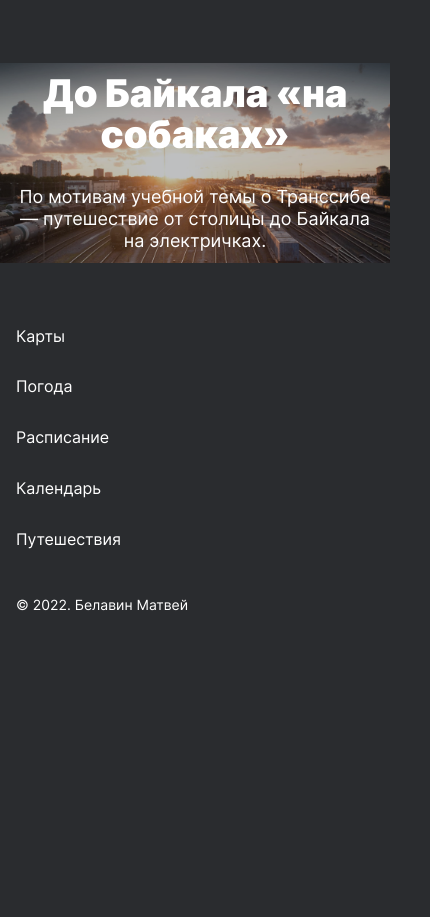
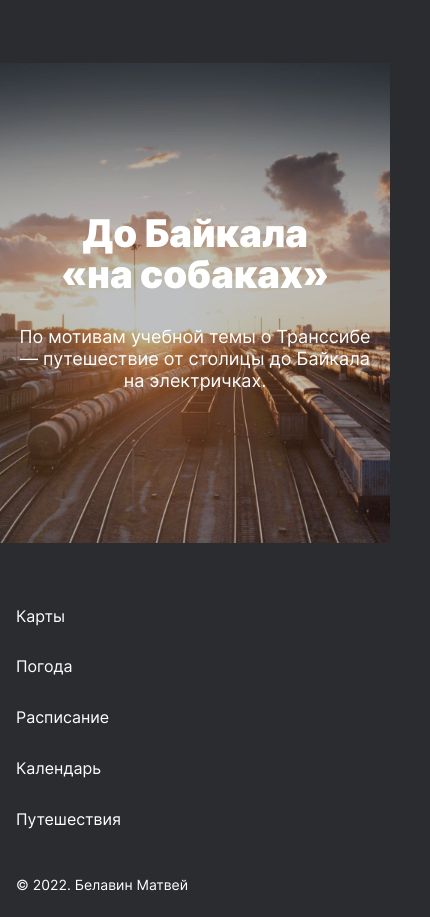
Before and after one commit to b3lav1n/russian-travel-bootcamp, a plain HTML site: page index.html in a window 390 px wide. Shown: the part 10091-11008 px from the top of the page, 430 px wide, since content can reach past the window. Before the commit the page ends 10728 px from the top, so only its background shows below. Drawn offline with Linux system fonts and the light colour scheme.

Commit message:
правки 2

```diff
--- a/blocks/cover/__background/cover__background.css
+++ b/blocks/cover/__background/cover__background.css
@@ -33,14 +33,6 @@
 
 @media screen and (max-width: 768px) {
     .cover__background {
-        max-width: 768px;
-        min-height: 480px;
+       min-height: 480px;
     }
 }
-
-@media screen and (max-width: 480px) {
-    .cover__background {
-        width: 100%;
-        min-height: 200px;
-    }
-}
--- a/blocks/cover/cover.css
+++ b/blocks/cover/cover.css
@@ -14,7 +14,7 @@
 
 @media screen and (max-width: 768px) {
     .cover {
-        max-width: 1024px;
+        max-width: 768px;
         margin: 90px auto 88px;
         min-height: 640px;
     }
@@ -24,5 +24,6 @@
     .cover {
         margin: 66px auto 64px;
         min-height: 200px;
+        max-width: 100%;
     }
 }
--- a/blocks/footer/footer.css
+++ b/blocks/footer/footer.css
@@ -4,6 +4,7 @@
     padding: 0 48px 24px;
     margin: 0 auto;
     flex-wrap: wrap;
+    box-sizing: border-box;
 }
 
 @media screen and (max-width: 1024px) {
--- a/index.html
+++ b/index.html
@@ -161,7 +161,7 @@
         </section>
         <section class="cover">
             <a class="cover__background" href="https://stampsy.com/na-elektrichkakh-do-baikala" target="_blank">
-                <h2 class="cover__title">До Байкала «на собаках»</h2>
+                <h2 class="cover__title">До Байкала<br>«на собаках»</h2>
                 <p class="cover__subtitle">По мотивам учебной темы о Транссибе — путешествие от столицы до Байкала на
                     электричках.</p>
             </a>
--- a/pages/index.css
+++ b/pages/index.css
@@ -40,7 +40,7 @@
 @import url(../blocks/place/__image/place__image.css);
 @import url(../blocks/place/__website/place__website.css);
 @import url(../blocks/place/__url-heading/place__url-heading.css);
-@import url(../blocks/place/__website/__link/place__link.css);
+@import url(../blocks/place/__link/place__link.css);
 @import url(../blocks/place/__paragraph/place__paragraph.css);
 
 /* cover */
```
Also changed, not shown: blocks/place/__link/place__link.css (renamed from blocks/place/__website/__link/place__link.css).
